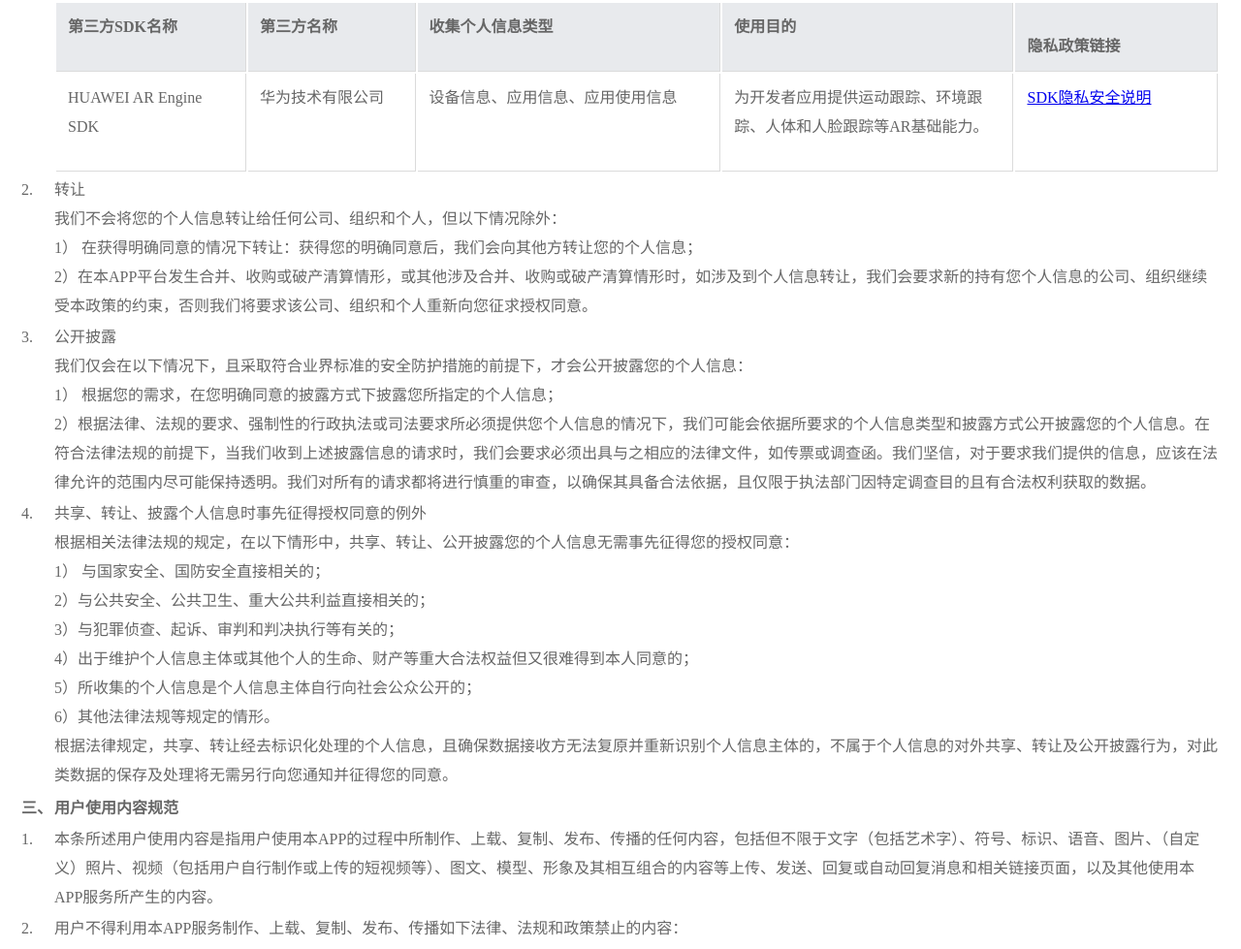
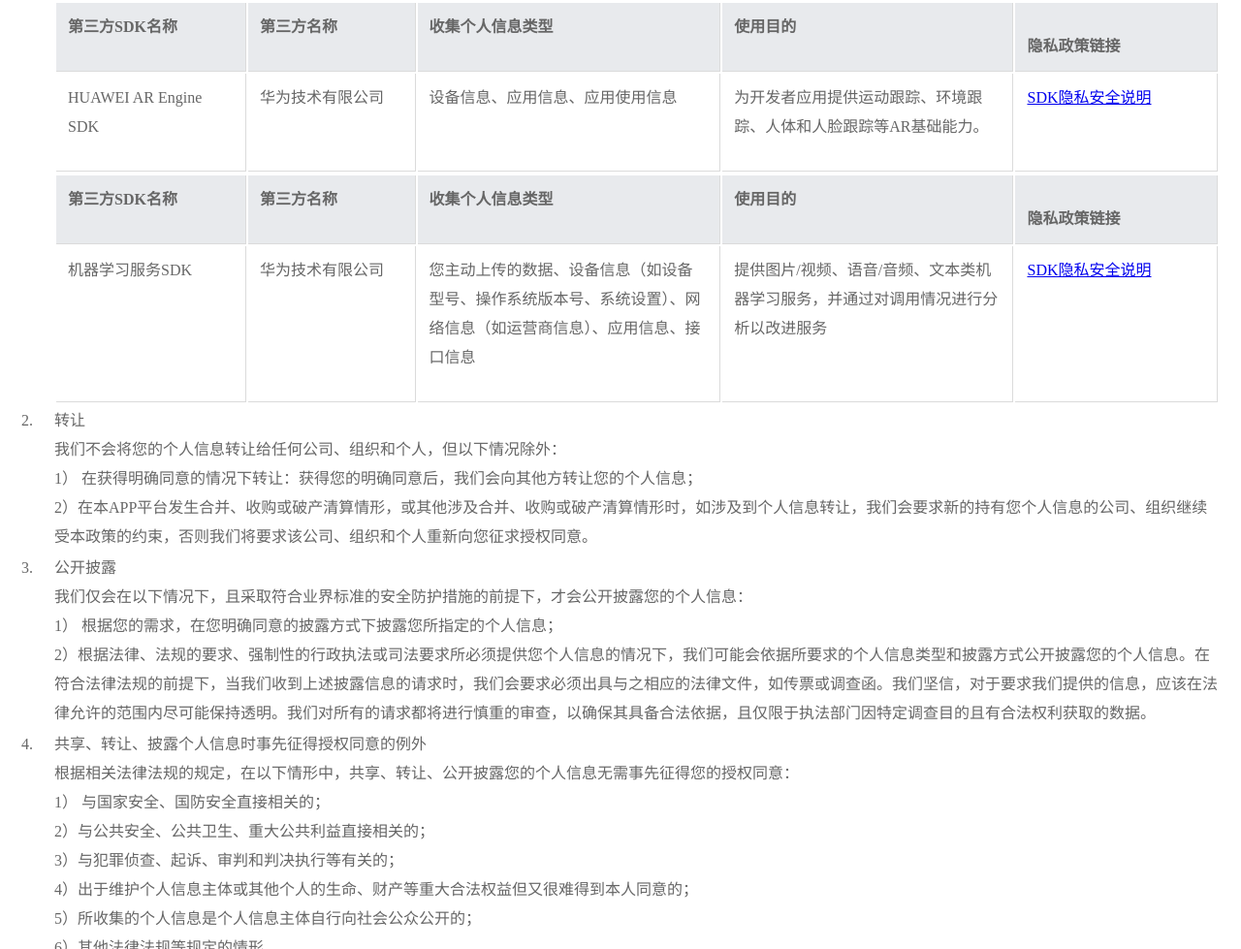
Before and after one commit to villy32/yunding, a plain HTML site: page privacy.html in a window 1280 px wide. Shown: the part 1513-2492 px from the top of the page at 97% size. Drawn offline with Linux system fonts and the light colour scheme.

Commit message:
更新 privacy.html

```diff
--- a/privacy.html
+++ b/privacy.html
@@ -117,7 +117,7 @@
 					<br>4 )与供应商、服务提供商和其他合作伙伴的共享。我们将信息发送给支持我们业务的软件服务提供商、智能设备供应、系统服务提供商和其他合作伙伴（如硬件厂商、电信运营商、支付服务商等），这些支持包括提供技术基础设施服务、分析我们服务的使用方式、提供客户服务、支付便利或进行学术研究和调查。我们会与共享的对象签署严格的数据保护协议，要求他们按照我们的说明、本隐私权保护政策以及其他任何相关的保密和安全措施来处理个人信息。如果我们共享您的个人敏感信息或授权合作伙伴改变个人信息的使用及处理目的，将再次征求您的授权同意。
 					<br>5）协助处理争议。例如您在本APP平台上拍摄的某一视频内容被指控知识产权侵权或内容违规，如适格投诉人、司法机构或行政执法机构提出信息披露请求的，我方会视情况向该上述机构或个人提供被投诉用户的联络方式等必要信息，以促成争议的解决。我方平台仅在法律有明确规定的情况下承担相应的法律责任。
 					<br>6）第三方软件或技术。为了使您正常使用我们产品，我们可能会使用第三方的软件或技术，第三方软件或技术可能会收集您的设备信息（唯一设备标识符的软硬件特征信息）。如因本产品使用的第三方软件或技术引发的任何纠纷，应由该第三方负责解决，如您需要获取支持，请与第三方联系。
-					<br>7）为及时将app的最新信息推动给使用华为手机的用户，华为版本APP集成了com.huawei.hms(华为;华为推送SDK) ，用于向安装了本APP APP的华为手机推送消息。同时，本APP集成了com.huawei.agconnect(华为;华为联运应用)，用于统计和分析应用基础数据;另外，集成了HUAWEI AR Engine SDK，如下表所示
+					<br>7）为及时将app的最新信息推动给使用华为手机的用户，华为版本APP集成了com.huawei.hms(华为;华为推送SDK) ，用于向安装了本APP APP的华为手机推送消息。同时，本APP集成了com.huawei.agconnect(华为;华为联运应用)，用于统计和分析应用基础数据；集成了HUAWEI AR Engine SDK和机器学习服务SDK，如下表所示
 					<div class="tablenoborder">
 						<table class="layoutFixed idpTab">
 							<thead>
@@ -136,6 +136,28 @@
 									<td valign="top" width="26.279999999999998%">设备信息、应用信息、应用使用信息</p> </td>
 									<td valign="top" width="25.230000000000004%">为开发者应用提供运动跟踪、环境跟踪、人体和人脸跟踪等AR基础能力。</p> </td>
 									<td valign="top" width="17.52%"><a href="https://developer.huawei.com/consumer/cn/doc/development/graphics-Guides/sdk-data-security-0000001050132867" target="_blank">SDK隐私安全说明</a></p> </td>
+								</tr>
+							</tbody>
+						</table>
+					</div>
+					<div class="tablenoborder">
+						<table class="layoutFixed idpTab">
+							<thead>
+								<tr>
+									<th align="left" valign="top" width="16.470000000000002%">第三方SDK名称</p> </th>
+									<th align="left" valign="top" width="14.499999999999998%">第三方名称</p> </th>
+									<th align="left" valign="top" width="26.279999999999998%">收集个人信息类型</p> </th>
+									<th align="left" valign="top" width="25.230000000000004%">使用目的</p> </th>
+									<th align="left" valign="top" width="17.52%"><p>隐私政策链接</p> </th>
+								</tr>
+							</thead>
+							<tbody>
+								<tr>
+									<td valign="top" width="16.470000000000002%">机器学习服务SDK</td>
+									<td valign="top" width="14.499999999999998%">华为技术有限公司</p> </td>
+									<td valign="top" width="26.279999999999998%">您主动上传的数据、设备信息（如设备型号、操作系统版本号、系统设置）、网络信息（如运营商信息）、应用信息、接口信息</p> </td>
+									<td valign="top" width="25.230000000000004%">提供图片/视频、语音/音频、文本类机器学习服务，并通过对调用情况进行分析以改进服务</p> </td>
+									<td valign="top" width="17.52%"><a href="https://developer.huawei.com/consumer/cn/doc/development/hiai-Guides/android-sdk-ys-0000001222765290" target="_blank">SDK隐私安全说明</a></p> </td>
 								</tr>
 							</tbody>
 						</table>
```
